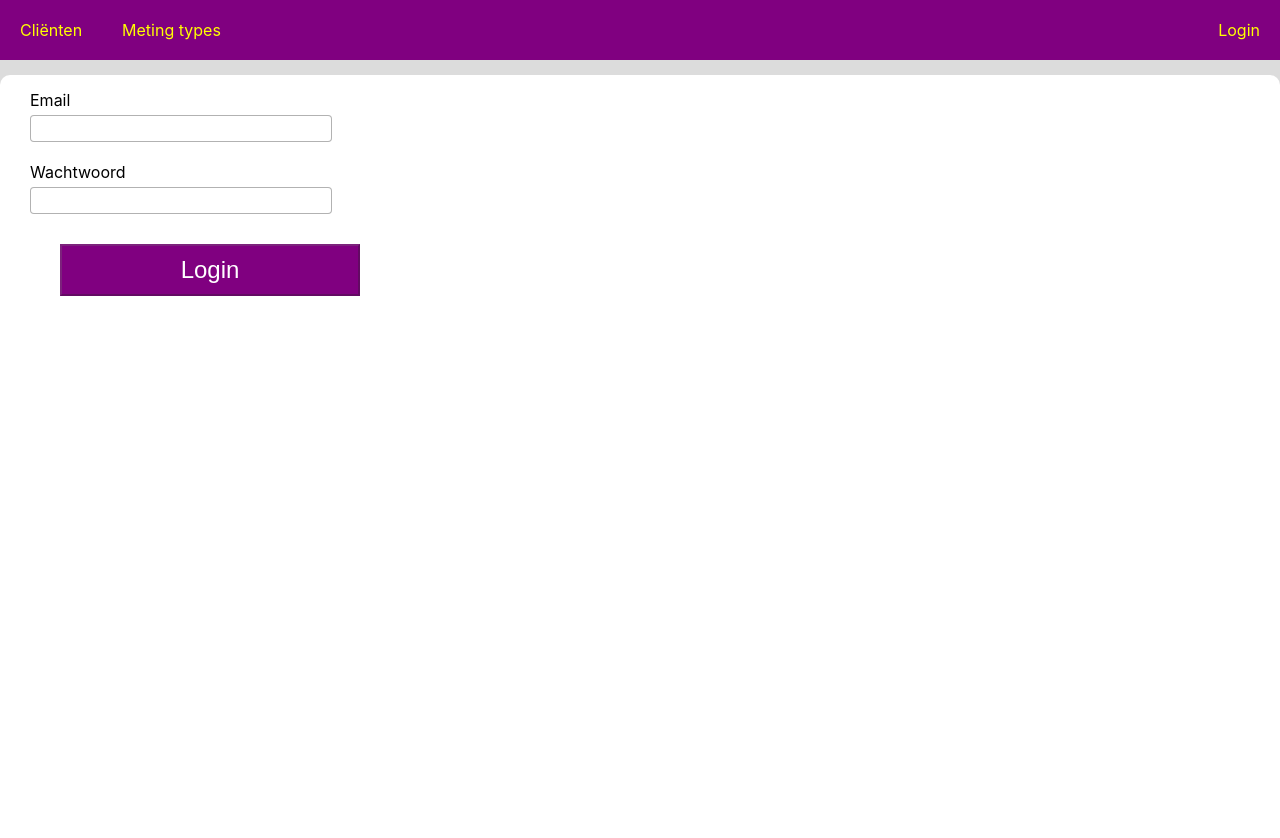
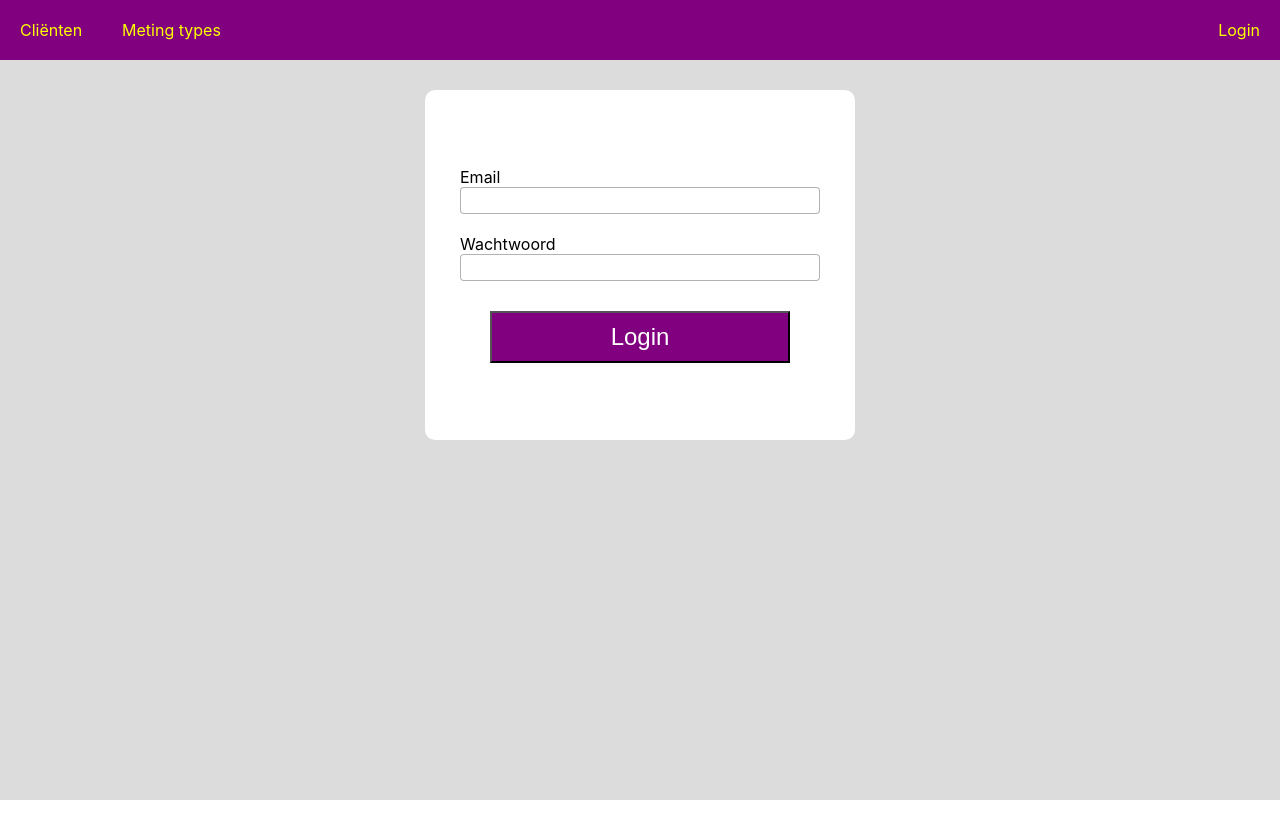
Before and after one commit to CondorCow/medical-wearable-portal, a React (Create React App) app: page /meting-types in a window 1280 px wide. Shown: the top 838 px of the page. After the commit the page ends 800 px from the top, so only its background shows below. Built offline with nearby package versions, Linux system fonts and the light colour scheme.

Commit message:
Add fix for layout issues

```diff
--- a/src/components/Measurement/Measurement.css
+++ b/src/components/Measurement/Measurement.css
@@ -3,13 +3,38 @@
     color: white;
     cursor: pointer;
     margin: 15px;
-    padding: 15px 15px 15px 0;
+    padding: 15px;
     border-radius: 10px;
 }
 
-.Measurement svg {
+.Measurement .float-right {
     float: right;
-    margin: 0 0 0 10px ;
+    margin: 0 0 0 10px;
+}
+
+.Measurement .float-right svg{
+    margin: 0 0 0 6px;
+}
+
+.Measurement .Row {
+    line-height: 24px;
+}
+
+.Measurement .Row svg {
+    width: 24px;
+    margin-right: 10px;
+    margin-bottom: -5px;
+}
+
+.Measurement .Details {
+    margin-top: 10px;
+    border-top: 1px white solid;
+    padding-top: 10px;
+
+}
+
+.Measurement .Header {
+    text-indent: 0;
 }
 
 /* .Measurement.expanded {
--- a/src/components/Measurement/Measurement.js
+++ b/src/components/Measurement/Measurement.js
@@ -22,18 +22,16 @@ class Measurement extends Component {
             switch (measurement.measurementTypeId.identifier) {
                 case 'heartrate':
                     return (
-                        <div>
+                        <div className="Row">
                             <Icon icon="heartrate" />
                             {measurement.values[0].value}
                         </div>
                     );
                 case 'bloodpressure':
-                    let values = measurement.values.map(v => {
-                        return v.value
-                    })
-                    return (<div>
+                    let [bottom, top] = measurement.values.map(v => v.value);
+                    return (<div className="Row">
                         <Icon icon="bloodpressure" />
-                        {values}
+                        {top} / {bottom}
                     </div>);
             }
         });
@@ -41,10 +39,16 @@ class Measurement extends Component {
 
         return (
             <div className="Measurement" onClick={this.onExpandHandler.bind(this)}>
-                {Moment(this.props.measurements[0]).format('DD-MM-YYYY')}
-                {icons}
+                <div className="Header">
+                    {Moment(this.props.measurements[0]).format('DD-MM-YYYY')}
+                    <div className="float-right">
+                    {icons}
+                    </div>
+                </div>
                 {this.state.expanded ?
-                    expandedView
+                (<div className="Details">
+                    {expandedView}
+                    </div>)
                     : null
                 }
             </div>
--- a/src/containers/Clients/Clients.js
+++ b/src/containers/Clients/Clients.js
@@ -37,6 +37,7 @@ class Clients extends Component {
                 this.props.onClientSelected(clientNumber, response.data.measurements)
             }).catch(err => {
                 console.log(err);
+                this.setState({error: true})
                 this.props.onClientSelected(clientNumber, null)
             });
     }
--- a/src/containers/Login/Login.css
+++ b/src/containers/Login/Login.css
@@ -1,21 +1,25 @@
 .Login {
-    padding-top: 15px;
+    padding: 15px;
     background-color: white;
     color: black;
-    height: 60vh;
     margin: auto;
-    width: 70vh;
+    margin-top: 30px;
+    width: 400px;
     border-radius: 10px;
+    position: relative;
+    height: 40vh;
+    display: flex;
     align-items: center;
-    display: flex;
     justify-content: center;
+    flex-direction: column;
 }
 
-.Login.input{
-    width: 300px;
-    padding: 5px 0 5px 0px;
+.Login .Input{
+    width: 100%;
+    margin: 0;
     border: none;
     outline: none;
+    box-sizing: border-box;
     color: black;
     border: 1px solid rgba(0,0,0,0.3);
     border-radius: 4px;
@@ -23,14 +27,18 @@
     font-size: 13px;
 }
 
-.Login.submit {
+.Login label {
+    width: 100%;
+}
+
+.Login .Submit {
     width: 300px;
     background-color: purple;
     color: white;
     font-size: 24px;
+    margin: 30px 30px 0 30px;
 }
 
-.Login.errors {
+.Login .Error {
     color: red;
-    text-indent: 30px;
 }
--- a/src/containers/Login/Login.js
+++ b/src/containers/Login/Login.js
@@ -11,10 +11,11 @@ class Login extends Component {
     state = {
         email: '',
         password: '',
-        formErrors: { email: '', password: '' },
-        emailValid: false,
-        passwordValid: false,
-        formValid: false
+        // formErrors: { email: '', password: '' },
+        // emailValid: false,
+        // passwordValid: false,
+        // formValid: true
+        error: ''
     };
 
     componentDidMount() {
@@ -25,33 +26,33 @@ class Login extends Component {
         }
     }
 
-    validateField(fieldName, value) {
-        let fieldValidationErrors = this.state.formErrors;
-        let emailValid = this.state.emailValid;
-        let passwordValid = this.state.passwordValid;
+    // validateField(fieldName, value) {
+    //     let fieldValidationErrors = this.state.formErrors;
+    //     let emailValid = this.state.emailValid;
+    //     let passwordValid = this.state.passwordValid;
 
-        switch (fieldName) {
-            case 'email':
-                emailValid = value.match(/^([\w.%+-]+)@([\w-]+\.)+([\w]{2,})$/i);
-                fieldValidationErrors.email = emailValid ? '' : ' is ongeldig';
-                break;
-            case 'password':
-                passwordValid = value.length > 0;
-                // fieldValidationErrors.password = passwordValid ? '' : ' is leeg';
-                break;
-            default:
-                break;
-        }
-        this.setState({
-            formErrors: fieldValidationErrors,
-            emailValid: emailValid,
-            passwordValid: passwordValid
-        }, this.validateForm);
-    }
+    //     switch (fieldName) {
+    //         case 'email':
+    //             emailValid = value.match(/^([\w.%+-]+)@([\w-]+\.)+([\w]{2,})$/i);
+    //             fieldValidationErrors.email = emailValid ? '' : ' is ongeldig';
+    //             break;
+    //         case 'password':
+    //             passwordValid = value.length > 0;
+    //             // fieldValidationErrors.password = passwordValid ? '' : ' is leeg';
+    //             break;
+    //         default:
+    //             break;
+    //     }
+    //     this.setState({
+    //         formErrors: fieldValidationErrors,
+    //         emailValid: emailValid,
+    //         passwordValid: passwordValid
+    //     }, this.validateForm);
+    // }
 
-    validateForm() {
-        this.setState({ formValid: this.state.emailValid && this.state.passwordValid });
-    }
+    // validateForm() {
+    //     this.setState({ formValid: this.state.emailValid && this.state.passwordValid });
+    // }
 
     handleSubmit = event => {
         this.login();
@@ -69,7 +70,9 @@ class Login extends Component {
                 this.props.history.push({ pathname: '/clients' })
             }
         }).catch(err => {
-            console.log(err);
+            if(err.response.status == 401) {
+                this.setState({error: "Onjuiste gegevens ingevoerd"})
+            }
         });
     }
 
@@ -79,27 +82,29 @@ class Login extends Component {
 
         this.setState(
             { [name]: target.value },
-            () => { this.validateField(name, target.value) }
+            // () => { this.validateField(name, target.value) }
         );
     }
 
     render() {
         return (
-            <div className="Container">
-                <div className="Errors">
-                    <FormErrors formErrors={this.state.formErrors} />
+            <div className="Login">
+                <div className="Error">
+                    <label>
+                        {this.state.error}
+                    </label>
                 </div>
                 <form onSubmit={this.handleSubmit.bind(this)}>
-                    <label className="Label">
+                    <label>
                         Email
                     <input className="Input" name="email" type="text" onChange={this.handleInputChange.bind(this)} />
                     </label>
                     <br />
-                    <label className="Label">
+                    <label>
                         Wachtwoord
-                    <input className="Input" name="password" type="text" onChange={this.handleInputChange.bind(this)} />
+                    <input className="Input" name="password" type="password" onChange={this.handleInputChange.bind(this)} />
                     </label>
-                    <input className="Submit" type="submit" value="Login" disabled={!this.state.formValid} />
+                    <input className="Submit" type="submit" value="Login" />
                 </form>
             </div >);
     }
--- a/src/containers/MeasurementOverview/MeasurementTypeForm/MeasurementTypeForm.css
+++ b/src/containers/MeasurementOverview/MeasurementTypeForm/MeasurementTypeForm.css
@@ -54,5 +54,4 @@ img {
 
 .Errors {
     color: red;
-    text-indent: 30px;
 }
--- a/src/containers/MeasurementOverview/MeasurementTypeForm/MeasurementTypeForm.js
+++ b/src/containers/MeasurementOverview/MeasurementTypeForm/MeasurementTypeForm.js
@@ -100,7 +100,6 @@ class MeasurementTypeForm extends Component {
             console.log(respose);
         });
 
-        event.preventDefault();
     }
 
     onAddSubValueHandler = () => {
--- a/src/containers/MeasurementOverview/MeasurementTypeOverview.css
+++ b/src/containers/MeasurementOverview/MeasurementTypeOverview.css
@@ -27,7 +27,6 @@
 .MeasurementTypeOverview .Form {
     margin: 0 30px 0 15px;
     padding: 15px 0 0 0;
-    text-indent: 15px;
     background-color: purple;
     color: white;
     width: calc(100% /3);
@@ -36,3 +35,7 @@
     box-shadow: 1px 1px 10px gray;
     flex: 1;
 }
+
+.MeasurementTypeOverview .Form .Header {
+    text-indent: 15px;
+}
--- a/src/containers/MeasurementOverview/MeasurementTypeOverview.js
+++ b/src/containers/MeasurementOverview/MeasurementTypeOverview.js
@@ -51,7 +51,9 @@ class MeasurementTypeOverview extends Component {
                     <div className="List">{loadedMeasurementTypes}</div>
                 </div>
                 <div className="Form">
-                    Nieuw meting type toevoegen
+                    <div className="Header">
+                        Nieuw meting type toevoegen
+                    </div>
                     <MeasurementTypeForm />
                 </div>
             </div>
```
